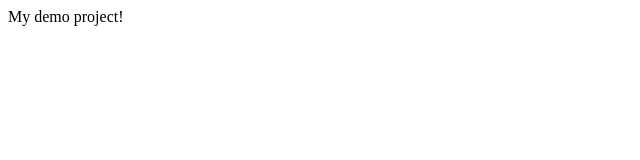
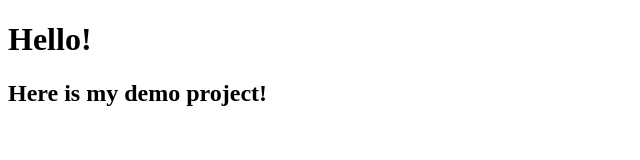
Before and after one commit to oleg-vysotsky/my-demo-project, a plain HTML site: page index.html in a window 1280 px wide. Shown: the whole page, without its empty margins (0-640 px from the left). Drawn offline with Linux system fonts and the light colour scheme.

Commit message:
add project

```diff
--- a/index.html
+++ b/index.html
@@ -8,6 +8,7 @@
   <title>My demo project!</title>
 </head>
 <body>
-  My demo project!
+  <h1>Hello!</h1>
+  <h2>Here is my demo project!</h2>
 </body>
 </html>
```
